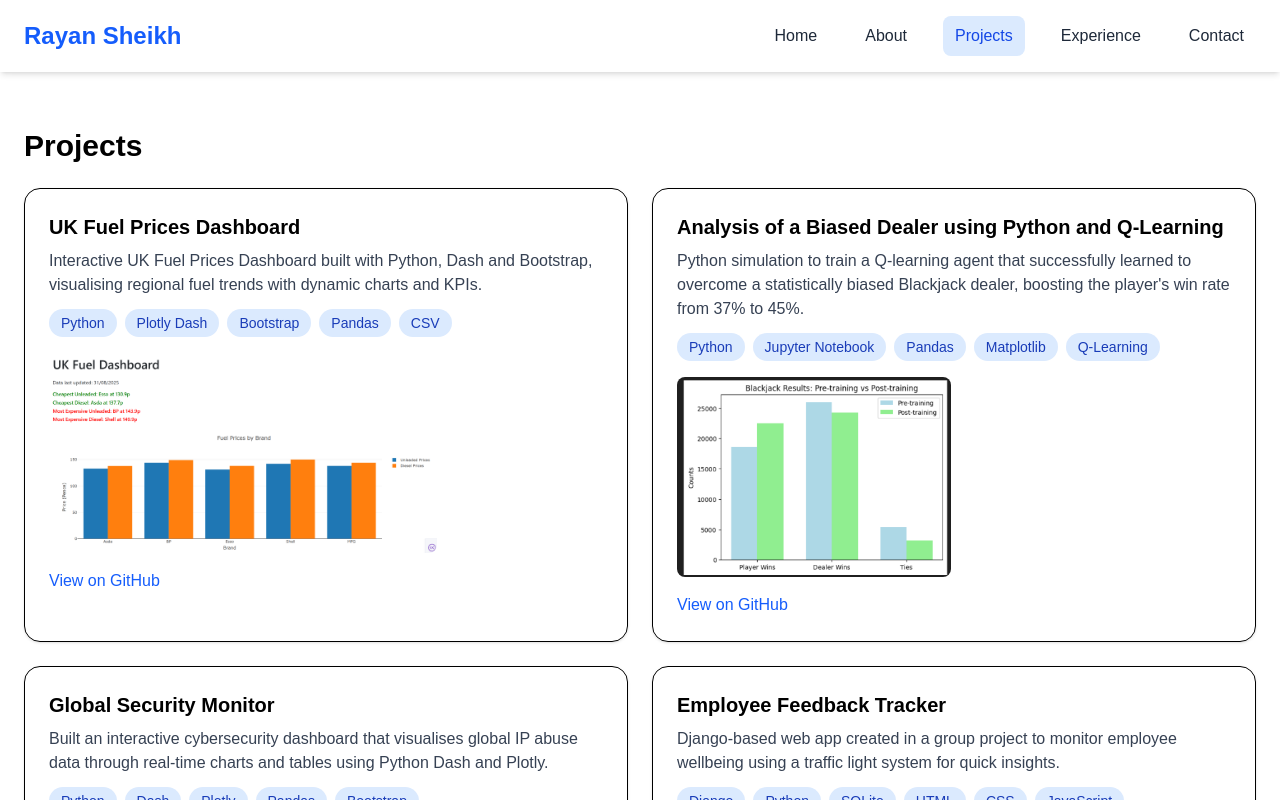
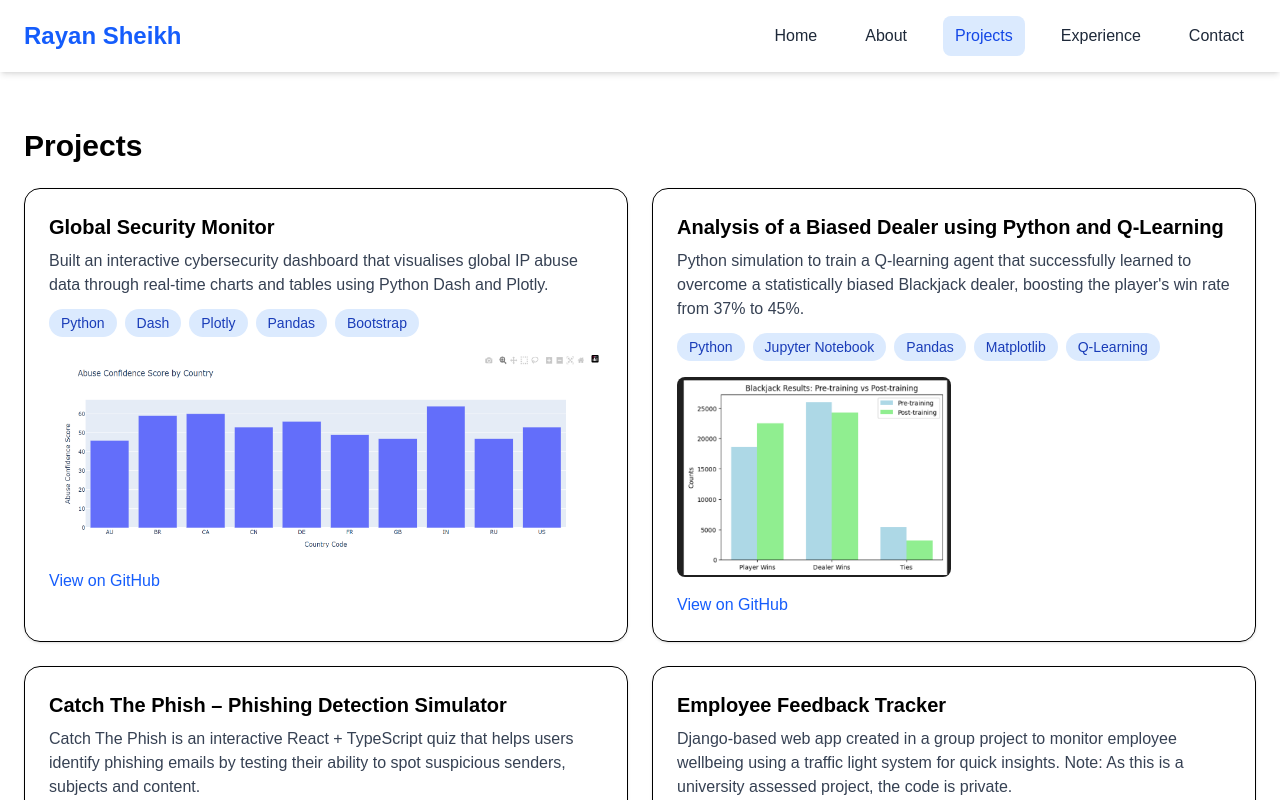
Before and after one commit to RayanSheikh01/Portfolio, a Next.js app: page /projects in a window 1280 px wide. Shown: the top 800 px of the page. Built offline with nearby package versions, Linux system fonts and the light colour scheme.

Commit message:
Add catch the phish simulator

```diff
--- a/app/projects/page.tsx
+++ b/app/projects/page.tsx
@@ -1,15 +1,16 @@
 import ProjectCard from "@/components/ProjectCard"
+import { image } from "framer-motion/client"
 
 
 export default function ProjectsPage() {
 const projects = [
 {
-title: "UK Fuel Prices Dashboard",
+title: "Global Security Monitor",
 description:
-"Interactive UK Fuel Prices Dashboard built with Python, Dash and Bootstrap, visualising regional fuel trends with dynamic charts and KPIs.",
-tech: ["Python", "Plotly Dash", "Bootstrap", "Pandas", "CSV"],
-github: "https://github.com/RayanSheikh01/UKFuelDashboard",
-image: "/UKFuelDashboard.png"
+"Built an interactive cybersecurity dashboard that visualises global IP abuse data through real-time charts and tables using Python Dash and Plotly.",
+tech: ["Python", "Dash", "Plotly", "Pandas", "Bootstrap"],
+github: "https://github.com/RayanSheikh01/GlobalSecMonitor",
+image: "/GlobalMonitorImage.png"
 },
 {
 title: "Analysis of a Biased Dealer using Python and Q-Learning",
@@ -20,15 +21,16 @@ github: "https://github.com/RayanSheikh01/WeightedBlackjackSimulator",
 image: "/WeightedBlackjackSimImage.png"
 },
 {
-title: "Global Security Monitor",
+title: "Catch The Phish – Phishing Detection Simulator",
 description:
-"Built an interactive cybersecurity dashboard that visualises global IP abuse data through real-time charts and tables using Python Dash and Plotly.",
-tech: ["Python", "Dash", "Plotly", "Pandas", "Bootstrap"],
-github: "https://github.com/RayanSheikh01/GlobalSecMonitor",
-image: "/GlobalMonitorImage.png"
+"Catch The Phish is an interactive React + TypeScript quiz that helps users identify phishing emails by testing their ability to spot suspicious senders, subjects and content.",
+tech: ["React", "TypeScript", "Tailwind CSS", "Vite", "JSON"],
+github: "https://github.com/RayanSheikh01/CatchThePhish",
+image: "/CTPscreenshot.png"
+
 },
 {title: "Employee Feedback Tracker",
-  description: "Django-based web app created in a group project to monitor employee wellbeing using a traffic light system for quick insights.",
+  description: "Django-based web app created in a group project to monitor employee wellbeing using a traffic light system for quick insights. \n Note: As this is a university assessed project, the code is private.",
   tech: ["Django", "Python", "SQLite", "HTML", "CSS", "JavaScript"],
   github: "https://github.com/DigitalDaVinchi/SD_GRP_Health-check",
   image: "/EmployeeFeedbackTrackerScreenshot.png"
```
Also changed, not shown: public/CTPscreenshot.png (added).
